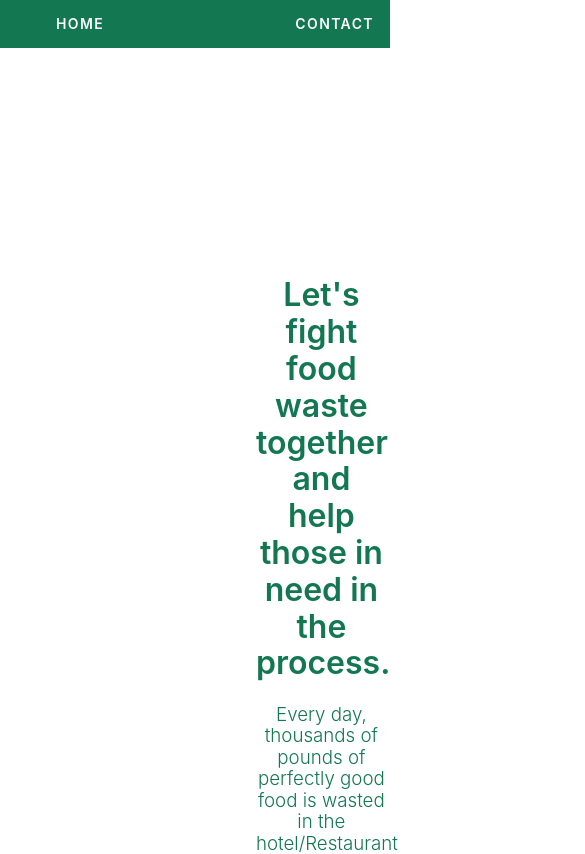
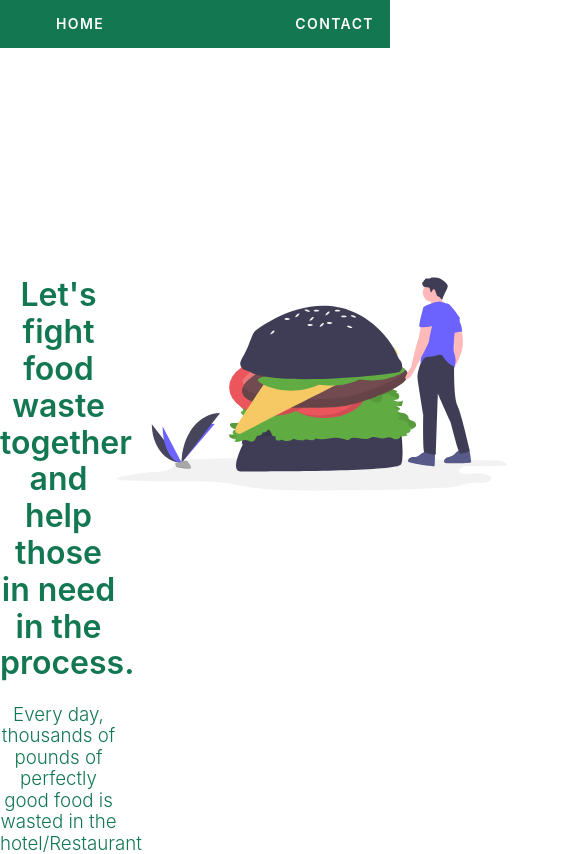
Before and after one commit to Abdul-Omar/charityAdvisor, a React (Create React App) app: page / in a window 390 px wide. Shown: the top 854 px of the page, 585 px wide, since content can reach past the window. Built offline with nearby package versions, Linux system fonts and the light colour scheme.

Commit message:
ui alittle more responsive now

```diff
--- a/src/App.js
+++ b/src/App.js
@@ -55,7 +55,7 @@ class App extends Component {
 
               {route === "Home"?
               <div className="flex">
-                <div className="ml7 mt7 w-20">
+                <div className="center mt7 w-30 pa0">
                    <h1 className="light-red dark-green orange fw6">  Let's fight food waste together and help those in need in the process.</h1>
                   <h3 className="light-red fw3 dark-green orange">
                       Every day, thousands of pounds of perfectly good food
@@ -67,10 +67,10 @@ class App extends Component {
                       distribute this food to deserving people!
                   </h3>
 
-                  <button className="link  grow  w-25 white f6 pointer dim bg-dark-green br-pill"  onClick={() => this.onRouteChange('Search')}  >  Let's Go! </button>
+                  <button className="link  h-20 grow  w-25 white f6 pointer dim bg-dark-green br-pill"  onClick={() => this.onRouteChange('Search')}  >  Let's Go! </button>
               </div>
 
-              <img className=" h5 ml7 mt7" src={food}/>
+              <img className=" flex h5 center mt7" src={food}/>
           </div>
           :
           <div className ="center mt7 w-300" >
--- a/src/components/charityList.js
+++ b/src/components/charityList.js
@@ -16,7 +16,7 @@ class CharityList extends React.Component {
 		return (
 			    <div>
 		         <div className=" b--dark-green charityList">
-          			<span className="charityListText"> CharityList</span>
+          			<span className="charityListText"> &#x3C;Charity List/&#x3E;</span>
           			 <div>
           				{list.map((charity, index) =>
 
```
